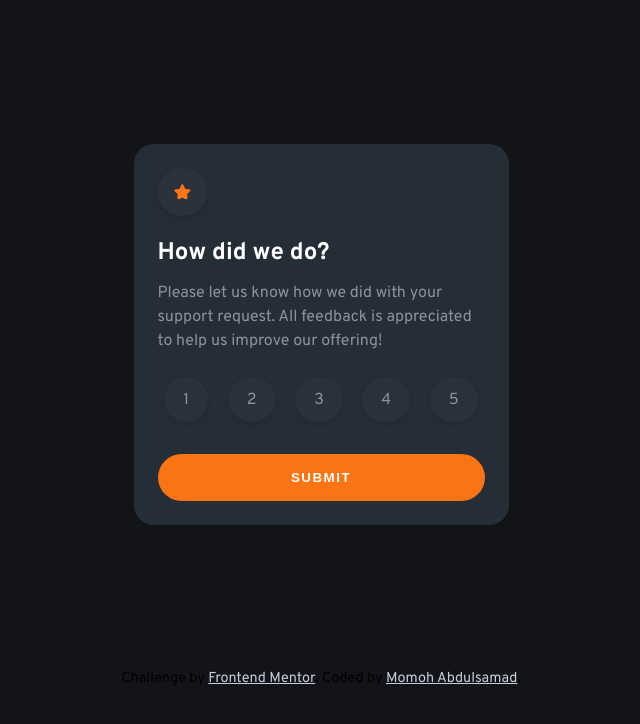
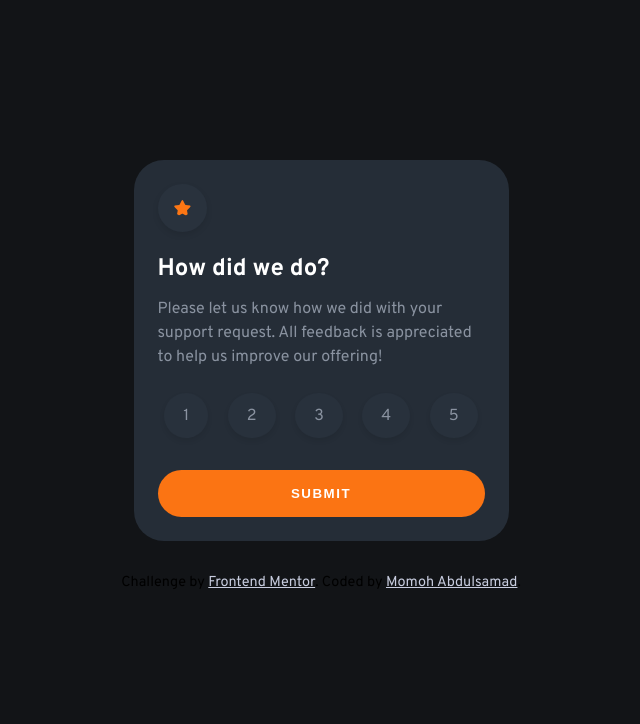
Before and after one commit to Quin-Didi/Interactive-rating-component-main, a plain HTML site: page index.html in a window 1280 px wide. Shown: the whole page, without its empty margins (319-959 px from the left). Drawn offline with Linux system fonts and the light colour scheme.

Commit message:
CSS for styling

```diff
--- a/styles.css
+++ b/styles.css
@@ -26,11 +26,11 @@ body {
 
 #panel {
   width: 375px;
-  margin: 9rem auto;
+  margin: 10rem auto 0;
   height: auto;
   background-color: var(--dark-Blue);
   padding: 1.5rem;
-  border-radius: 20px;
+  border-radius: 30px;
 }
 
 .star {
@@ -129,6 +129,7 @@ h2 {
 }
 
 .attribution {
+  margin-top: 2rem;
   font-size: 0.9rem;
   text-align: center;
 }
```
